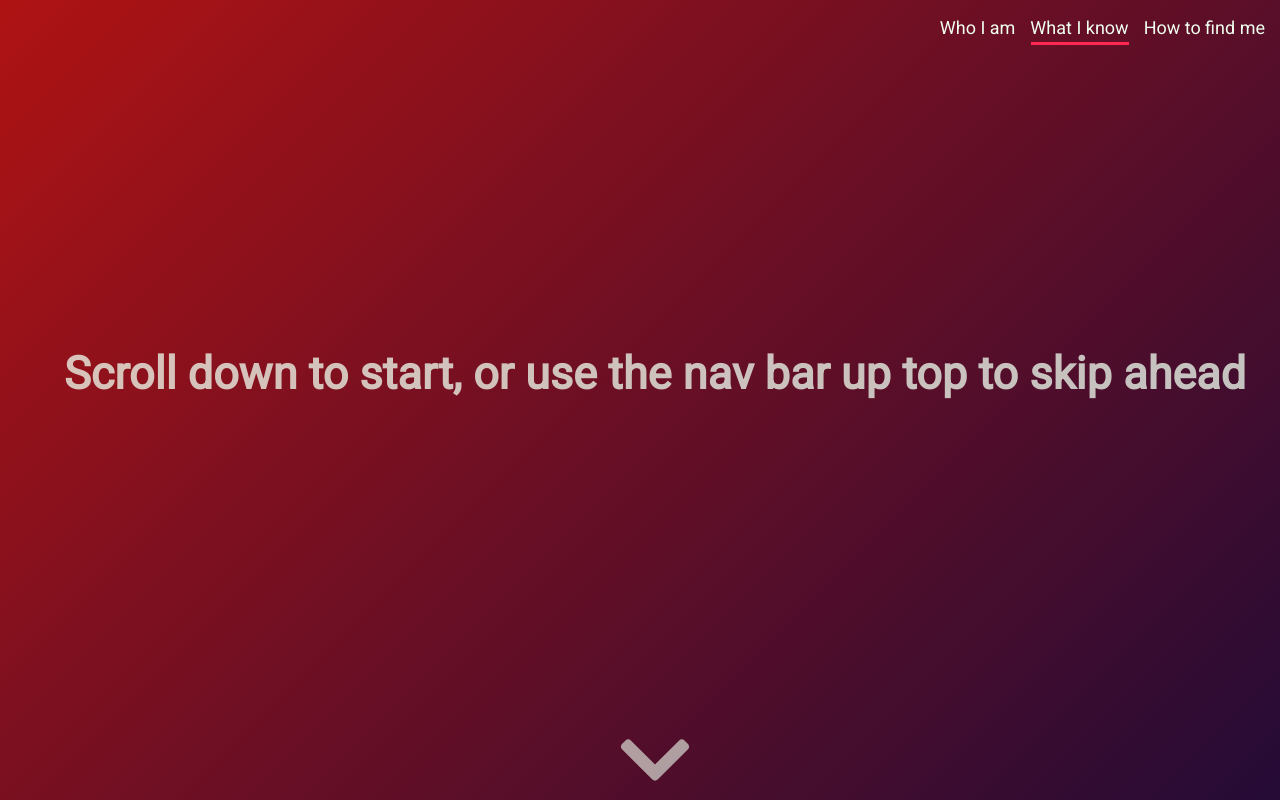
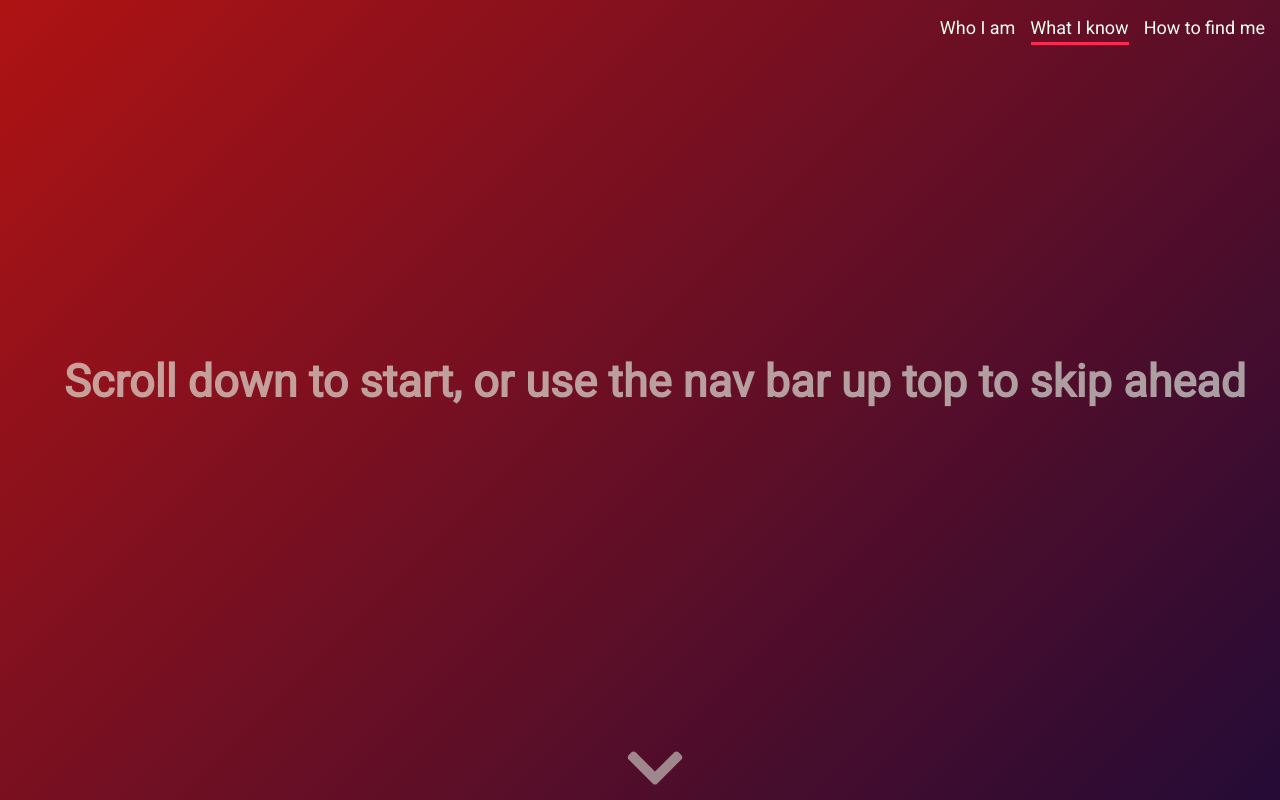
Before and after one commit to krushilnaik/krushilnaik.github.io, a React (Create React App) app: page / in a window 1280 px wide. Shown: the top 800 px of the page. Built offline with nearby package versions, Linux system fonts and the light colour scheme.

Commit message:
Fix header and chevron disappearing on build

```diff
--- a/src/components/Intro.jsx
+++ b/src/components/Intro.jsx
@@ -19,7 +19,7 @@ function Intro() {
 			}}
 		>
 			<h2>Scroll down to start, or use the nav bar up top to skip ahead</h2>
-			<FontAwesomeIcon icon={faChevronDown} size='5x' color='honeydew' />
+			<FontAwesomeIcon icon={faChevronDown} size='4x' color='honeydew' />
 		</InView>
 	);
 }
--- a/src/components/scss/Intro.scss
+++ b/src/components/scss/Intro.scss
@@ -7,15 +7,16 @@
 	align-items: flex-end;
 
 	h2 {
-		color: honeydew;
+		color: rgba($color: honeydew, $alpha: 0.6);
 		font-size: 45px;
-		opacity: 75%;
 	}
 
 	svg {
 		margin: 0 auto;
 
-		opacity: 60%;
+		path {
+			fill: rgba($color: honeydew, $alpha: 0.5);
+		}
 
 		// animation: hoverDown 1.5s infinite;
 	}
```
